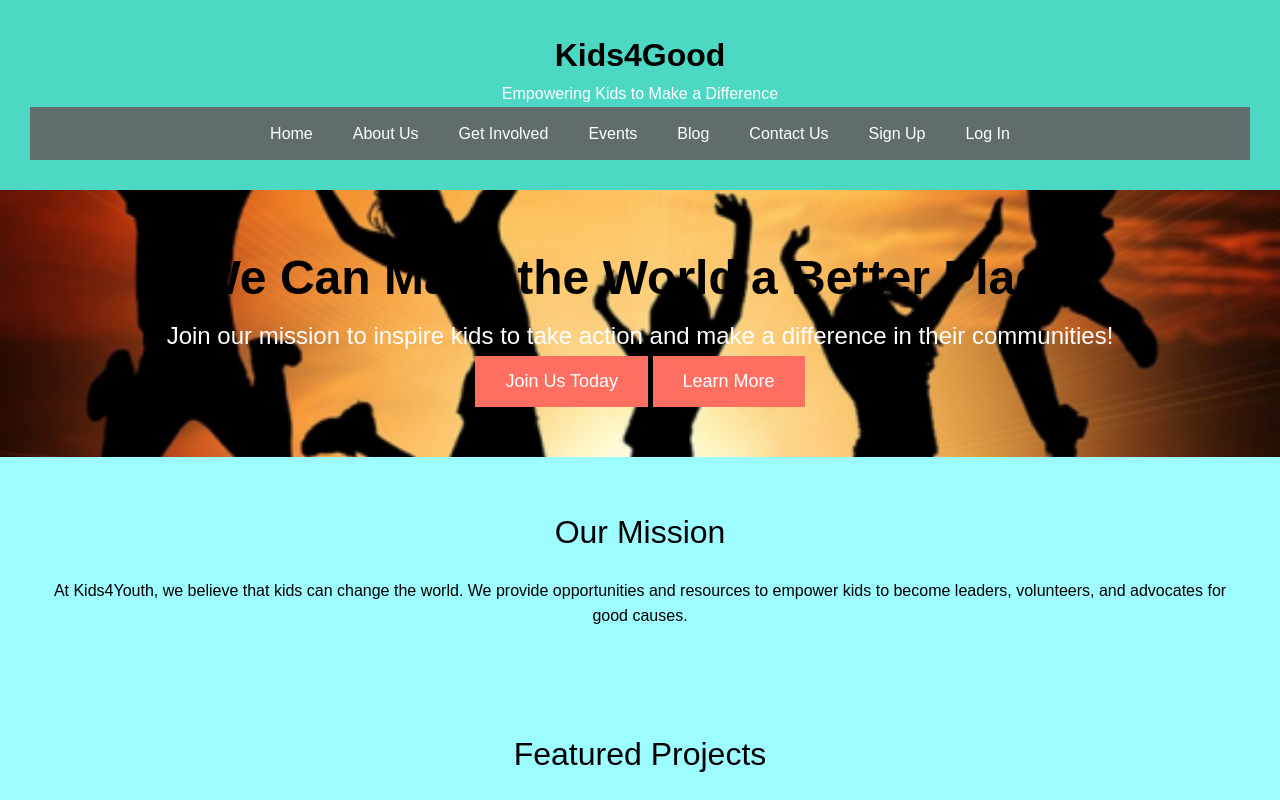
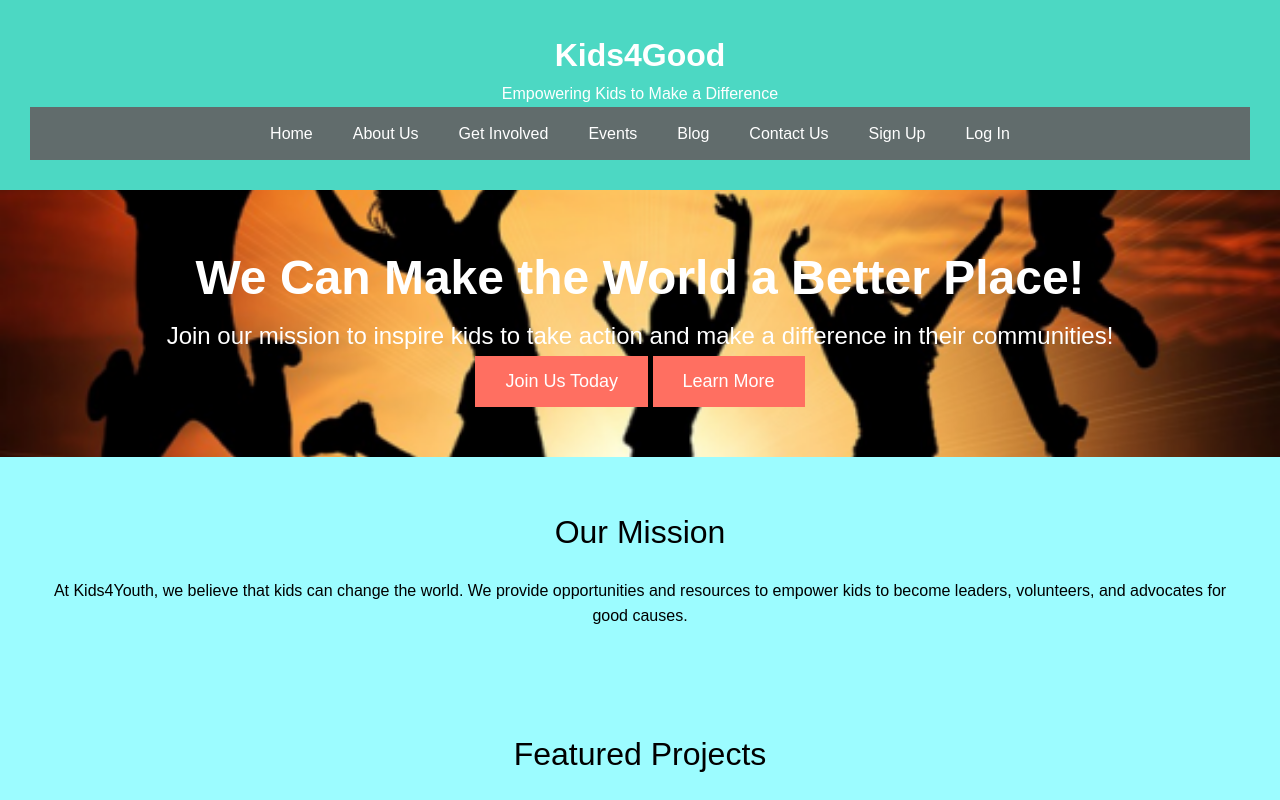
Before and after one commit to noob10293/Youth4Good, a website: page index.html in a window 1280 px wide. Shown: the top 800 px of the page. Drawn offline with Linux system fonts and the light colour scheme; files whose address does not match are found by name.

Commit message:
changed color scheme

```diff
--- a/css/index.css
+++ b/css/index.css
@@ -14,7 +14,7 @@ body {
 }
 
 h1 {
-  color: rgb(0, 0, 0);
+  color: rgb(255, 255, 255);
 }
 h2,
 h3,
```
Also changed, not shown: signup.html (+2 -1 lines).
